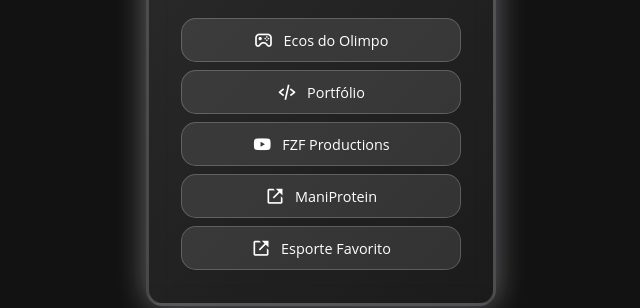
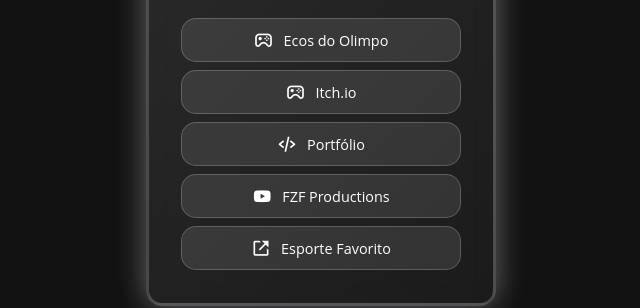
Before and after one commit to felipezfroes/felipe-station, a plain HTML site: page index.html in a window 1280 px wide. Shown: the part 398-706 px from the top of the page, without its empty margins (319-959 px from the left). Drawn offline with nearby package versions, Linux system fonts and the light colour scheme.

Commit message:
feat: add itch.io link and remove minor projects from felipestation

```diff
--- a/index.html
+++ b/index.html
@@ -41,6 +41,11 @@
       <p>Ecos do Olimpo</p>
     </a>
 
+    <a href="https://fzf-productions.itch.io" class="link" target="_blank">
+      <i class='bx bx-joystick'></i>
+      <p>Itch.io</p>
+    </a>
+
     <a href="https://felipezfroes.com" class="link" target="_blank">
       <i class='bx bx-code-alt'></i>
       <p>Portfólio</p>
@@ -51,11 +56,6 @@
       <p>FZF Productions</p>
     </a>
 
-    <a href="https://maniprotein.felipezfroes.com" class="link" target="_blank">
-      <i class='bx bx-link-external'></i>
-      <p>ManiProtein</p>
-    </a>
-
     <a href="https://esportefavorito.felipezfroes.com" class="link" target="_blank">
       <i class='bx bx-link-external'></i>
       <p>Esporte Favorito</p>
```
